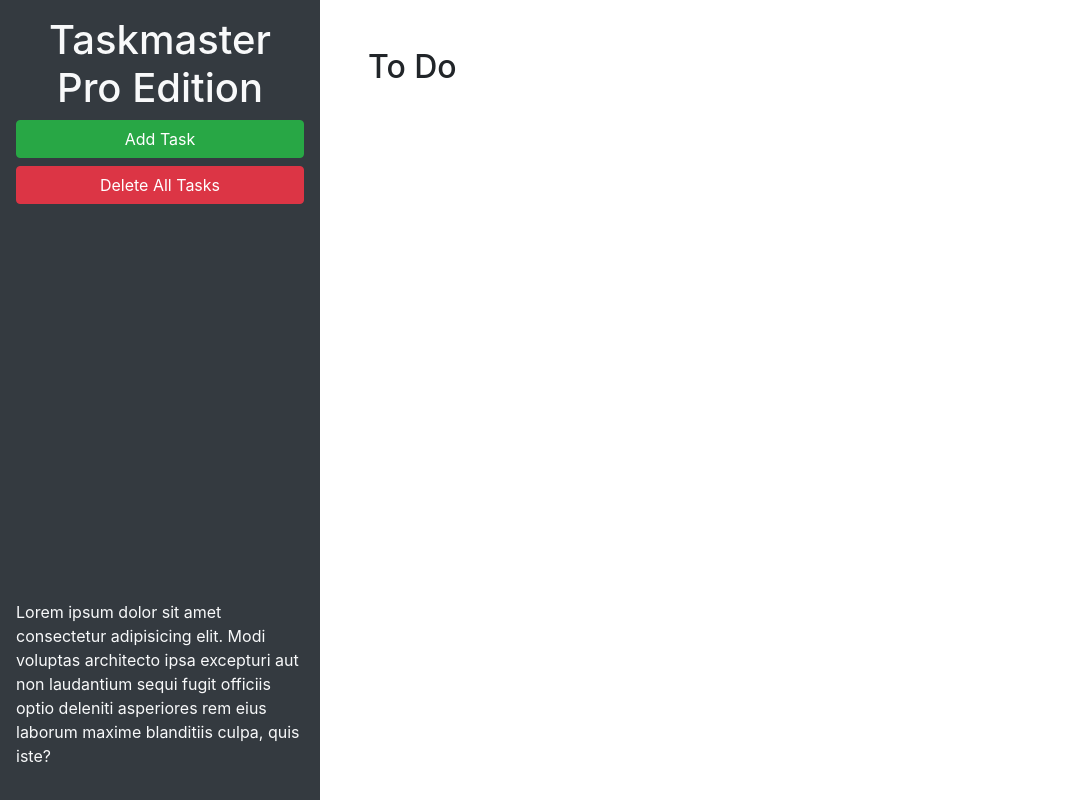
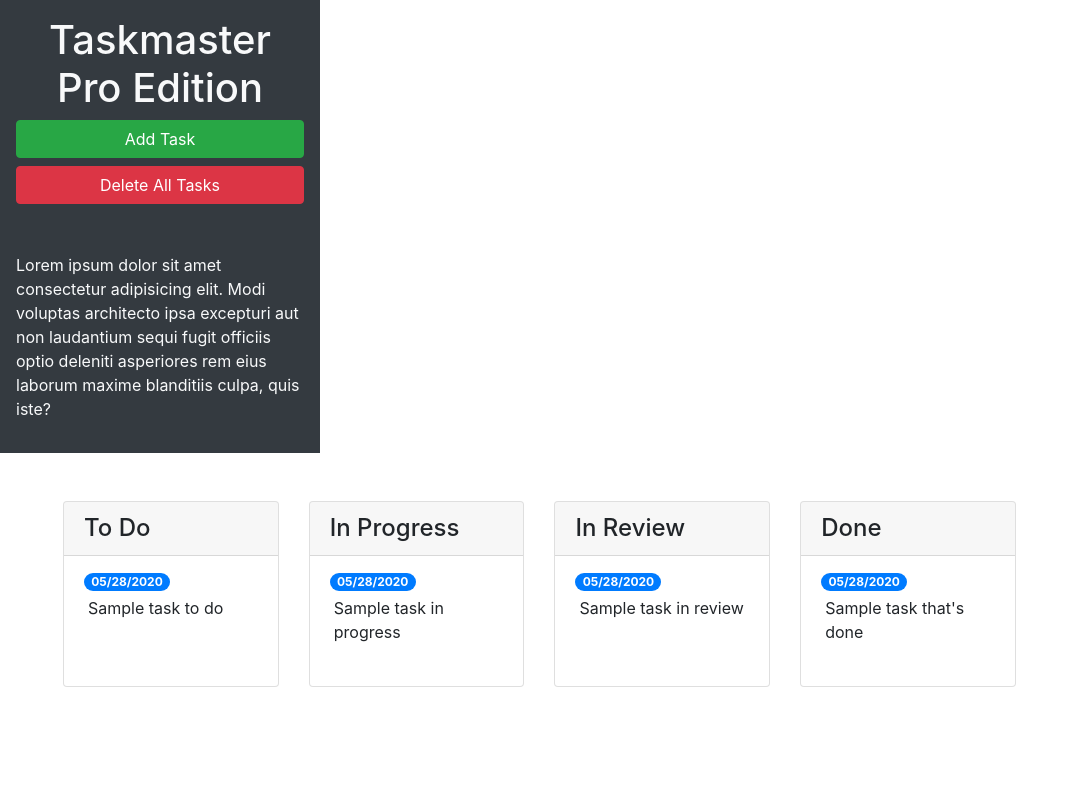
Before and after one commit to whittenburgsa/taskmaster-pro, a plain HTML site: page index.html in a window 1280 px wide. Shown: the whole page, without its empty margins (0-1079 px from the left). Drawn offline with nearby package versions, Linux system fonts and the light colour scheme.

Commit message:
columns and modals

```diff
--- a/index.html
+++ b/index.html
@@ -23,13 +23,60 @@
         laudantium sequi fugit officiis optio deleniti asperiores rem eius laborum maxime blanditiis culpa, quis iste?
       </p>
     </header>
-    <main class="col-12 col-lg-9">
-      <div class="m-5">
-        <h2>To Do</h2>
-        <ul id="list-toDo" class="list-group"> </ul>
+    <div class="m-5 row justify-content-around">
+      <!-- todo start -->
+      <div class="col-12 col-md-6 col-xl-3 mb-3">
+        <div class="card">
+          <h4 class="card-header">To Do</h4>
+          <ul id="list-toDo" class="list-group list-group-flush">
+            <li class="list-group-item">
+              <span class="badge badge-primary badge-pill">05/28/2020</span>
+              <p class="m-1">Sample task to do</p>
+            </li>
+          </ul>
+        </div>
       </div>
-    </main>
-  </div>
+      <!-- todo end -->
+      <!-- in progress start -->
+    <div class="col-12 col-md-6 col-xl-3 mb-3">
+       <div class="card">
+        <h4 class="card-header">In Progress</h4>
+        <ul id="list-inProgress" class="list-group list-group-flush">
+          <li class="list-group-item">
+            <span class="badge badge-primary badge-pill">05/28/2020</span>
+            <p class="m-1">Sample task in progress</p>
+          </li>
+        </ul>
+      </div>
+    </div>
+      <!-- in progress end -->
+      <!-- in review start -->
+     <div class="col-12 col-md-6 col-xl-3 mb-3">
+      <div class="card">
+        <h4 class="card-header">In Review</h4>
+        <ul id="list-inReview" class="list-group list-group-flush">
+          <li class="list-group-item">
+            <span class="badge badge-primary badge-pill">05/28/2020</span>
+            <p class="m-1">Sample task in review</p>
+          </li>
+        </ul>
+      </div>
+    </div>
+      <!-- in review end -->
+      <!-- done start -->
+    <div class="col-12 col-md-6 col-xl-3 mb-3">
+      <div class="card">
+        <h4 class="card-header">Done</h4>
+        <ul id="list-done" class="list-group list-group-flush">
+          <li class="list-group-item">
+            <span class="badge badge-primary badge-pill">05/28/2020</span>
+            <p class="m-1">Sample task that's done</p>
+          </li>
+        </ul>
+      </div>
+    </div>
+      <!-- done end -->
+    </div>
 
   <!-- Modal -->
   <div class="modal fade" id="task-form-modal" tabindex="-1" role="dialog" aria-labelledby="task-form-modal"
@@ -50,7 +97,7 @@
             </div>
             <div class="form-group">
               <label for="modalDueDate">Due date</label>
-              <input type="text" id="modalDueDate" placeholder="mm/dd/yyyy" autocomplete="off" />
+              <input type="text" class="form-control" id="modalDueDate" placeholder="mm/dd/yyyy" autocomplete="off" />
             </div>
           </form>
         </div>
```
Also changed, not shown: 2 other files.
